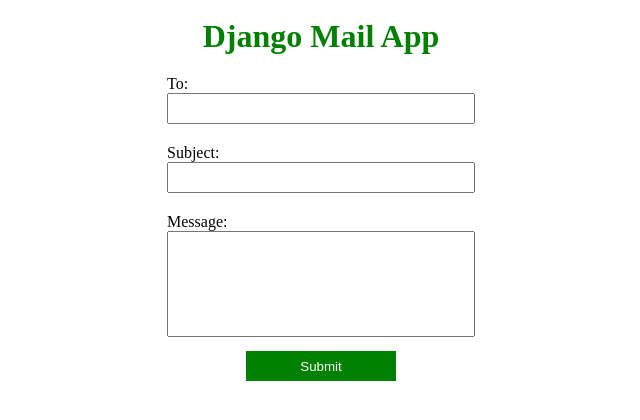
After one commit to Tazim381/Django_CRUD, a Django app: template FormApp/templates/FormApp/send_email.html in a window 1280 px wide. The commit adds this page. Shown: the top 420 px of the page, without its empty margins (319-959 px from the left). Run offline with Django 3.2, Linux system fonts and the light colour scheme; the template is opened without the code that fills it, so the values that code supplies are empty.

Commit message:
message system added

```diff
--- /dev/null
+++ b/FormApp/static/FormApp/css/send_email.css
@@ -0,0 +1,30 @@
+h1{
+    margin: 10px auto 20px auto;
+    color: green;
+    display: block;
+}
+input{
+    width: 300px;
+    height: 25px;
+    display: block;
+    margin-bottom: 20px;
+}
+div{
+    display: flex;
+    flex-direction: column;
+    align-items: center;
+}
+textarea{
+    resize:none;
+    width: 302px;
+    height: 100px;
+    margin-bottom: 10px;
+}
+input[type="submit"]{
+    width:150px;
+    height: 30px;
+    background-color: green;
+    color:white;
+    border: none;
+    margin: 0 auto;
+}
--- a/FormApp/templates/FormApp/navigationBar.html
+++ b/FormApp/templates/FormApp/navigationBar.html
@@ -11,6 +11,8 @@
         <ul class="nav-links">
             <li><a href="{% url 'create_student' %}">Home</a></li>
             <li><a href="{% url 'showAllStudents' %}">Show All Students</a></li>
+            <li><a href="{% url 'send_email' %}">Send Mail </a></li>
+
         </ul>
     </nav>
     {% block content %}
--- /dev/null
+++ b/FormApp/templates/FormApp/send_email.html
@@ -0,0 +1,33 @@
+{% load static %}
+<!DOCTYPE html>
+<html lang="en">
+<head>
+    <meta charset="UTF-8">
+    <meta name="viewport" content="width=device-width, initial-scale=1.0">
+    <link rel="stylesheet" href="{% static 'FormApp/css/send_email.css' %}"/>
+    <title>Mail App</title>
+</head>
+<body>
+    <div>
+        <h1>Django Mail App</h1>
+
+        <form method="post">
+            {% csrf_token %}
+            <label for="address">To:</label>
+            <input id="address" type="email" name="address"/>
+
+            <label for="subject">Subject:</label>
+            <input id="subject" name="subject"/>
+
+            <label for="message">Message:</label><br>
+            <textarea id="message" name="message"></textarea>
+
+            <input type="submit">
+        </form>
+
+    </div>
+ {% for msg in messages %}
+        {{ msg }}
+        {% endfor %}
+</body>
+</html>
--- a/FormApp/urls.py
+++ b/FormApp/urls.py
@@ -5,5 +5,7 @@ urlpatterns = [
     path('create_student', views.create_student, name="create_student"),
     path('showAllStudents',views.showAllStudents, name='showAllStudents'),
     path('updateStudent/<int:student_id>/', views.updateStudent, name='updateStudent'),
-    path('deleteStudent/<int:student_id>/', views.deleteStudent,name = 'deleteStudent')
+    path('deleteStudent/<int:student_id>/', views.deleteStudent,name = 'deleteStudent'),
+    path('send_email', views.send_email, name='send_email'),
+
 ]
```
Also changed, not shown: FormApp/views.py (+18 -0 lines), djangoForm/settings.py (+7 -0 lines), db.sqlite3.
